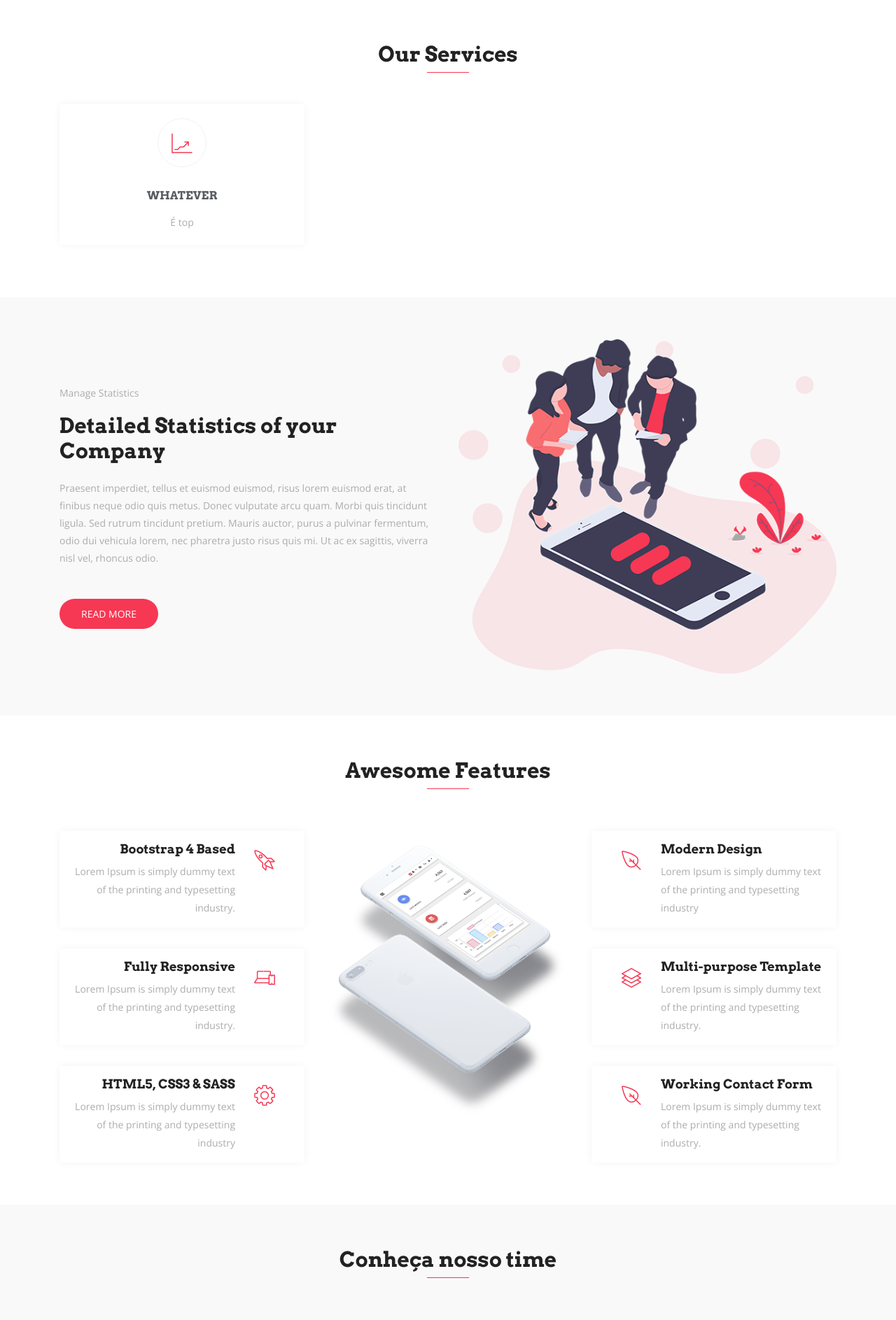
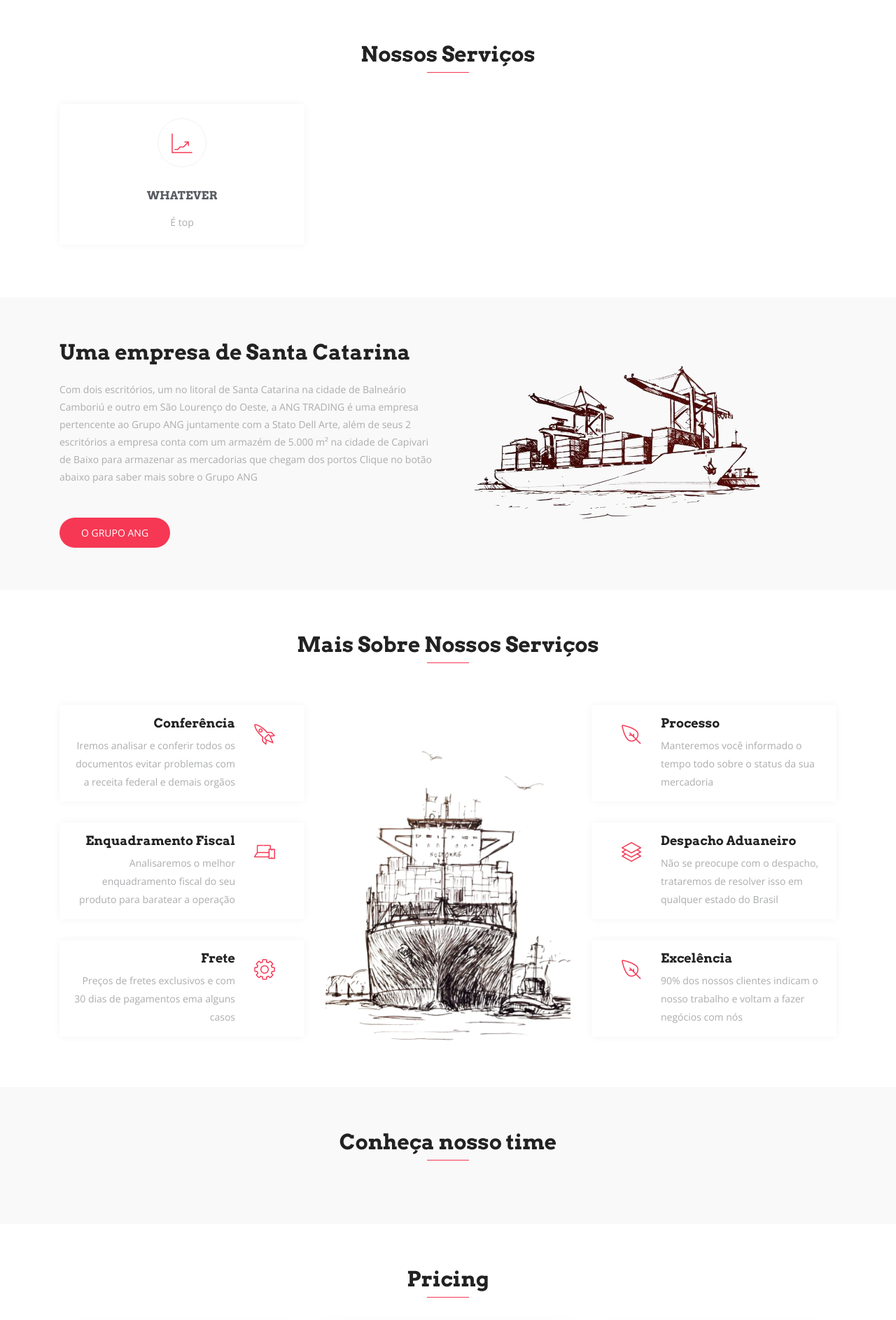
Before and after one commit to angheben/ang_trading, a Django app: page / in a window 1280 px wide. Shown: the part 651-2538 px from the top of the page at 70% size. Run offline with Django 4.2, Linux system fonts and the light colour scheme; data comes from the database, SQL or seed files in the repository; data that the repository does not hold is empty; style sheets or scripts are compiled from the project's sources; some libraries are stand-ins or nearby versions; some web fonts are replaced.

Commit message:
Editing the frontend of the project

```diff
--- a/core/templates/about.html
+++ b/core/templates/about.html
@@ -6,20 +6,24 @@
             <div class="about-wrapper wow fadeInLeft" data-wow-delay="0.3s">
               <div>
                 <div class="site-heading">
-                  <p class="mb-3">Manage Statistics</p>
-                  <h2 class="section-title">Detailed Statistics of your Company</h2>
+                  <h2 class="section-title">Uma empresa de Santa Catarina</h2>
                 </div>
                 <div class="content">
                   <p>
-                    Praesent imperdiet, tellus et euismod euismod, risus lorem euismod erat, at finibus neque odio quis metus. Donec vulputate arcu quam. Morbi quis tincidunt ligula. Sed rutrum tincidunt pretium. Mauris auctor, purus a pulvinar fermentum, odio dui vehicula lorem, nec pharetra justo risus quis mi. Ut ac ex sagittis, viverra nisl vel, rhoncus odio.
+                    Com dois escritórios, um no litoral de Santa Catarina na cidade de Balneário Camboriú e outro em São
+                    Lourenço do Oeste, a ANG TRADING é uma empresa pertencente ao Grupo ANG juntamente com a Stato Dell
+                    Arte, além de seus 2 escritórios a empresa conta com um armazém de 5.000 m² na cidade de Capivari de
+                    Baixo para armazenar as mercadorias que chegam dos portos
+
+                    Clique no botão abaixo para saber mais sobre o Grupo ANG
                   </p>
-                  <a href="#" class="btn btn-common mt-3">Read More</a>
+                  <a href="https://statodellarte.com.br/" class="btn btn-common mt-3">O Grupo ANG</a>
                 </div>
               </div>
             </div>
           </div>
           <div class="col-lg-6 col-md-12 col-xs-12 wow fadeInRight" data-wow-delay="0.3s">
-            <img class="img-fluid" src="{% static 'img/about/img-1.png' %}" alt="" >
+            <img class="img-fluid" src="{% static 'img/options/cargo7.png' %}" alt="" >
           </div>
         </div>
       </div>
--- a/core/templates/base.html
+++ b/core/templates/base.html
@@ -32,7 +32,7 @@
       <nav class="navbar navbar-expand-md bg-inverse fixed-top scrolling-navbar">
         <div class="container">
           <!-- Brand and toggle get grouped for better mobile display -->
-          <a href="{% url 'index' %}" class="navbar-brand"><img src="{% static 'img/about/logo_ang_trading_positivo1.png' %}" alt=""></a>
+          <a href="{% url 'index' %}" class="navbar-brand"><img src="{% static 'img/about/logo_ang_trading_positivo2.png' %}" alt=""></a>
           <button class="navbar-toggler" type="button" data-toggle="collapse" data-target="#navbarCollapse" aria-controls="navbarCollapse" aria-expanded="false" aria-label="Toggle navigation">
             <i class="lni-menu"></i>
           </button>
--- a/core/templates/features.html
+++ b/core/templates/features.html
@@ -2,7 +2,7 @@
 <section id="features" class="section-padding">
       <div class="container">
         <div class="section-header text-center">
-          <h2 class="section-title wow fadeInDown" data-wow-delay="0.3s">Awesome Features</h2>
+          <h2 class="section-title wow fadeInDown" data-wow-delay="0.3s">Mais Sobre Nossos Serviços</h2>
           <div class="shape wow fadeInDown" data-wow-delay="0.3s"></div>
         </div>
         <div class="row">
@@ -13,8 +13,9 @@
                   <i class="lni-rocket"></i>
                 </span>
                 <div class="text">
-                  <h4>Bootstrap 4 Based</h4>
-                  <p>Lorem Ipsum is simply dummy text of the printing and typesetting industry.</p>
+                  <h4>Conferência</h4>
+                  <p>Iremos analisar e conferir todos os documentos evitar problemas com a receita federal e demais
+                    orgãos</p>
                 </div>
               </div>
               <div class="box-item wow fadeInLeft" data-wow-delay="0.6s">
@@ -22,8 +23,8 @@
                   <i class="lni-laptop-phone"></i>
                 </span>
                 <div class="text">
-                  <h4>Fully Responsive</h4>
-                  <p>Lorem Ipsum is simply dummy text of the printing and typesetting industry.</p>
+                  <h4>Enquadramento Fiscal</h4>
+                  <p>Analisaremos o melhor enquadramento fiscal do seu produto para baratear a operação</p>
                 </div>
               </div>
               <div class="box-item wow fadeInLeft" data-wow-delay="0.9s">
@@ -31,15 +32,15 @@
                   <i class="lni-cog"></i>
                 </span>
                 <div class="text">
-                  <h4>HTML5, CSS3 & SASS</h4>
-                  <p>Lorem Ipsum is simply dummy text of the printing and typesetting industry</p>
+                  <h4>Frete</h4>
+                  <p>Preços de fretes exclusivos e com 30 dias de pagamentos ema alguns casos</p>
                 </div>
               </div>
             </div>
           </div>
           <div class="col-lg-4 col-md-12 col-sm-12 col-xs-12">
             <div class="show-box wow fadeInUp" data-wow-delay="0.3s">
-              <img src="{% static 'img/feature/intro-mobile.png' %}" alt="">
+              <img src="{% static 'img/options/cargo8.png' %}" alt="">
             </div>
           </div>
           <div class="col-lg-4 col-md-12 col-sm-12 col-xs-12">
@@ -49,8 +50,8 @@
                   <i class="lni-leaf"></i>
                 </span>
                 <div class="text">
-                  <h4>Modern Design</h4>
-                  <p>Lorem Ipsum is simply dummy text of the printing and typesetting industry</p>
+                  <h4>Processo</h4>
+                  <p>Manteremos você informado o tempo todo sobre o status da sua mercadoria</p>
                 </div>
               </div>
               <div class="box-item wow fadeInRight" data-wow-delay="0.6s">
@@ -58,8 +59,8 @@
                   <i class="lni-layers"></i>
                 </span>
                 <div class="text">
-                  <h4>Multi-purpose Template</h4>
-                  <p>Lorem Ipsum is simply dummy text of the printing and typesetting industry.</p>
+                  <h4>Despacho Aduaneiro</h4>
+                  <p>Não se preocupe com o despacho, trataremos de resolver isso em qualquer estado do Brasil</p>
                 </div>
               </div>
               <div class="box-item wow fadeInRight" data-wow-delay="0.9s">
@@ -67,8 +68,8 @@
                   <i class="lni-leaf"></i>
                 </span>
                 <div class="text">
-                  <h4>Working Contact Form</h4>
-                  <p>Lorem Ipsum is simply dummy text of the printing and typesetting industry.</p>
+                  <h4>Excelência</h4>
+                  <p>90% dos nossos clientes indicam o nosso trabalho e voltam a fazer negócios com nós</p>
                 </div>
               </div>
             </div>
--- a/core/templates/services.html
+++ b/core/templates/services.html
@@ -2,7 +2,7 @@
 <section id="services" class="section-padding">
       <div class="container">
         <div class="section-header text-center">
-          <h2 class="section-title wow fadeInDown" data-wow-delay="0.3s">Our Services</h2>
+          <h2 class="section-title wow fadeInDown" data-wow-delay="0.3s">Nossos Serviços</h2>
           <div class="shape wow fadeInDown" data-wow-delay="0.3s"></div>
         </div>
         <div class="row">
--- a/static/scss/_hero-area.scss
+++ b/static/scss/_hero-area.scss
@@ -2,7 +2,7 @@
 3. Hero Area
 ========================================================================== */
 #hero-area{
-	background-image: url(../img/hero-area.jpg);
+	background-image: none;
     background-position: center center;
     background-repeat: no-repeat;
     background-size: cover;
```
